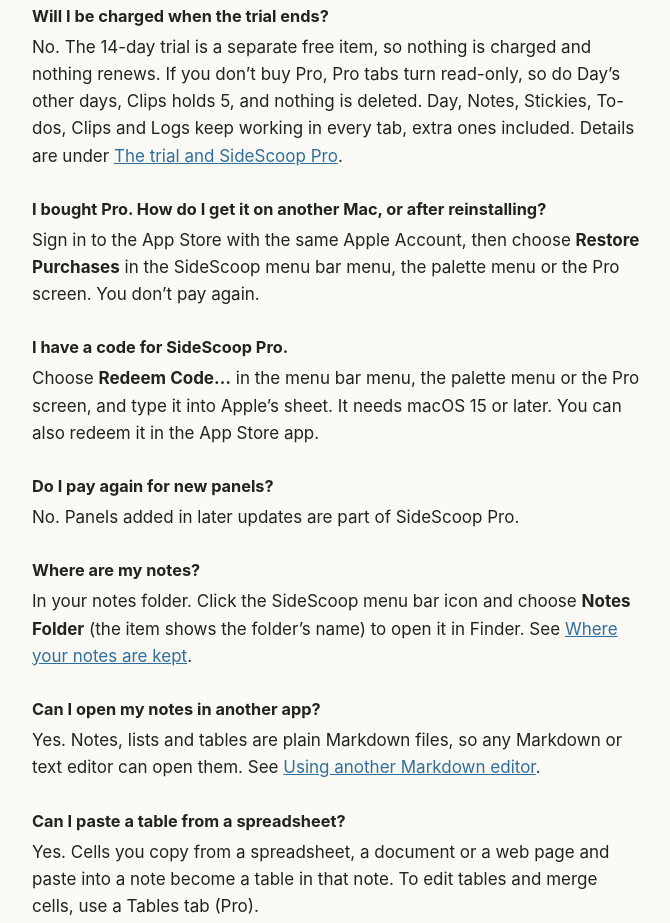
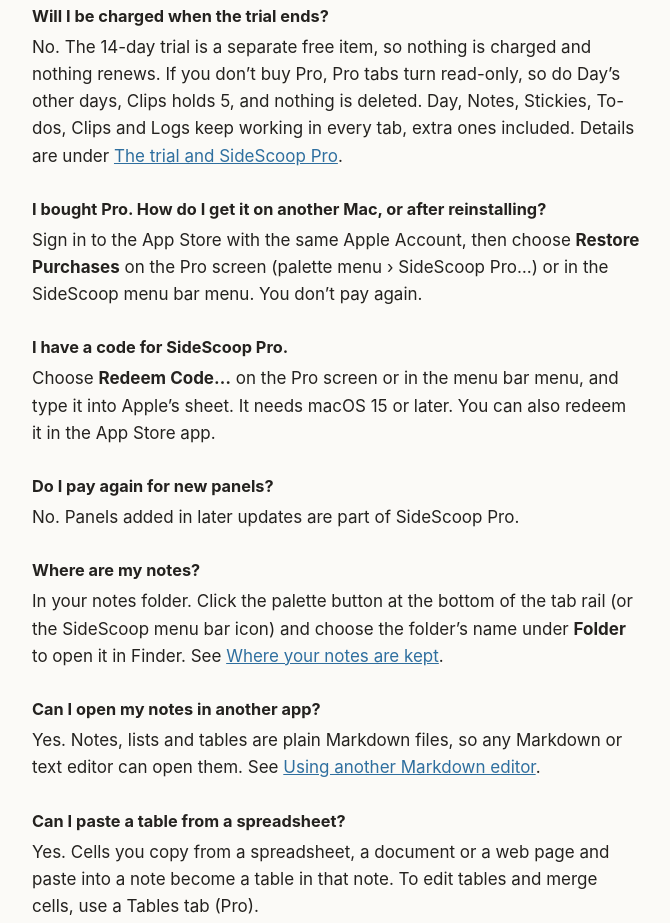
Before and after one commit to sidescoop-app/sidescoop-app.github.io, a plain HTML site: page index.html in a window 1280 px wide. Shown: the part 769-1692 px from the top of the page, without its empty margins (304-974 px from the left). Drawn offline with Linux system fonts and the light colour scheme.

Commit message:
Add files via upload

```diff
--- a/index.html
+++ b/index.html
@@ -64,16 +64,16 @@
 <p>No. The 14-day trial is a separate free item, so nothing is charged and nothing renews. If you don’t buy Pro, Pro tabs turn read-only, so do Day’s other days, Clips holds 5, and nothing is deleted. Day, Notes, Stickies, To-dos, Clips and Logs keep working in every tab, extra ones included. Details are under <a href="#pro">The trial and SideScoop Pro</a>.</p>
 
 <h3>I bought Pro. How do I get it on another Mac, or after reinstalling?</h3>
-<p>Sign in to the App Store with the same Apple Account, then choose <strong>Restore Purchases</strong> in the SideScoop menu bar menu, the palette menu or the Pro screen. You don’t pay again.</p>
+<p>Sign in to the App Store with the same Apple Account, then choose <strong>Restore Purchases</strong> on the Pro screen (palette menu › SideScoop Pro…) or in the SideScoop menu bar menu. You don’t pay again.</p>
 
 <h3>I have a code for SideScoop Pro.</h3>
-<p>Choose <strong>Redeem Code…</strong> in the menu bar menu, the palette menu or the Pro screen, and type it into Apple’s sheet. It needs macOS 15 or later. You can also redeem it in the App Store app.</p>
+<p>Choose <strong>Redeem Code…</strong> on the Pro screen or in the menu bar menu, and type it into Apple’s sheet. It needs macOS 15 or later. You can also redeem it in the App Store app.</p>
 
 <h3>Do I pay again for new panels?</h3>
 <p>No. Panels added in later updates are part of SideScoop Pro.</p>
 
 <h3>Where are my notes?</h3>
-<p>In your notes folder. Click the SideScoop menu bar icon and choose <strong>Notes Folder</strong> (the item shows the folder’s name) to open it in Finder. See <a href="#files">Where your notes are kept</a>.</p>
+<p>In your notes folder. Click the palette button at the bottom of the tab rail (or the SideScoop menu bar icon) and choose the folder’s name under <strong>Folder</strong> to open it in Finder. See <a href="#files">Where your notes are kept</a>.</p>
 
 <h3>Can I open my notes in another app?</h3>
 <p>Yes. Notes, lists and tables are plain Markdown files, so any Markdown or text editor can open them. See <a href="#editor">Using another Markdown editor</a>.</p>
@@ -112,7 +112,7 @@
 <p>Apple handles purchases. Ask for a refund at <a href="https://reportaproblem.apple.com">reportaproblem.apple.com</a>.</p>
 
 <h3>How do I remove SideScoop?</h3>
-<p>If your notes are in SideScoop’s own folder, copy them somewhere first (menu bar menu › <strong>Notes Folder</strong>). Then choose <strong>Quit SideScoop</strong> in the menu bar menu and drag SideScoop from Applications to the Trash. A notes folder you chose yourself stays where it is.</p>
+<p>If your notes are in SideScoop’s own folder, copy them somewhere first (palette menu › <strong>Folder</strong> › the folder’s name opens it in Finder). Then choose <strong>Quit SideScoop</strong> in the menu bar menu and drag SideScoop from Applications to the Trash. A notes folder you chose yourself stays where it is.</p>
 
 <h2 id="open">Opening and closing the panel</h2>
 <ul>
@@ -164,7 +164,7 @@
 <p>If the trial ends without a purchase, nothing in Clips is deleted. It records again once 5 or fewer are left.</p>
 
 <h2 id="snippets">Snippets <span class="tag">PRO</span></h2>
-<p>Type or paste into the box at the top, drop text or pictures in, or click <strong>Keep</strong> on a clip. Click a snippet to see it, then click <strong>Copy</strong> (or press <kbd>⌘</kbd> <kbd>C</kbd>); a click anywhere else or <kbd>Esc</kbd> puts it away. Double-click its text to edit it, and click × to delete it. A long one shows a few lines until you point at it.</p>
+<p>Type or paste into the box at the top, drop text or pictures in, or click <strong>Keep</strong> on a clip. Click a snippet to copy it, text or picture; what you copy from Snippets doesn’t go into Clips. Double-click its text to edit it (or a picture to see it large), and click × to delete it. A long one shows a few lines until you point at it.</p>
 
 <h2 id="tables">Tables <span class="tag">PRO</span></h2>
 <p>Type a title in the box at the top and press <kbd>Return</kbd> for a new table, or paste cells there. Click a cell and type; <kbd>Tab</kbd> moves right and <kbd>Return</kbd> moves down. Typing into the faint row or column at the edge adds one.</p>
@@ -177,7 +177,7 @@
 <p>When time’s up, the panel slides in with a soft sound and a <strong>Time’s up</strong> banner. Choose <strong>Again</strong> for another round or <strong>Done</strong>. Logs keeps the day’s total. To turn the sound off, untick <strong>Alarm Sound</strong> in the palette menu.</p>
 
 <h2 id="files">Where your notes are kept</h2>
-<p>Everything is a plain file in your notes folder. Until you choose another, SideScoop keeps it in its own space on your Mac: <code>~/Library/Containers/com.sidescoop.app/Data/SideScoop</code>. To use a different folder, choose <strong>Change Notes Folder…</strong> in the menu bar menu.</p>
+<p>Everything is a plain file in your notes folder. Until you choose another, SideScoop keeps it in its own space on your Mac: <code>~/Library/Containers/com.sidescoop.app/Data/SideScoop</code>. To use a different folder, choose <strong>Change Folder…</strong> in the menu bar menu.</p>
 <p>Each tab is a folder inside it:</p>
 <table>
   <tr><th>Tab</th><th>Saved as</th></tr>
@@ -202,10 +202,10 @@
   <li>Click the SideScoop menu bar icon and choose <strong>Move to iCloud Drive…</strong>.</li>
   <li>Pick or create a folder there. SideScoop copies your notes into it and uses it from then on.</li>
 </ol>
-<p>On another Mac, choose <strong>Change Notes Folder…</strong> and pick the same folder. A note iCloud hasn’t downloaded yet shows up once it arrives.</p>
+<p>On another Mac, choose <strong>Change Folder…</strong> and pick the same folder. A note iCloud hasn’t downloaded yet shows up once it arrives.</p>
 
 <h2 id="editor">Using another Markdown editor</h2>
-<p>SideScoop’s files are ordinary Markdown, so you can open the same folder in any Markdown editor, or point SideScoop at a folder inside your existing notes. Choose <strong>Change Notes Folder…</strong> and pick a folder of its own rather than the top of your notes, because every folder directly inside the notes folder becomes a tab.</p>
+<p>SideScoop’s files are ordinary Markdown, so you can open the same folder in any Markdown editor, or point SideScoop at a folder inside your existing notes. Choose <strong>Change Folder…</strong> and pick a folder of its own rather than the top of your notes, because every folder directly inside the notes folder becomes a tab.</p>
 <ul>
   <li>Logs and Day are named by date (<code>YYYY-MM-DD.md</code>), the usual daily-note format. A line in Day is <code>- 15:00 Call Mom</code>, with 🔔 at the end for a bell.</li>
   <li>Mind maps are <code>.canvas</code> files in the open JSON Canvas format.</li>
```
